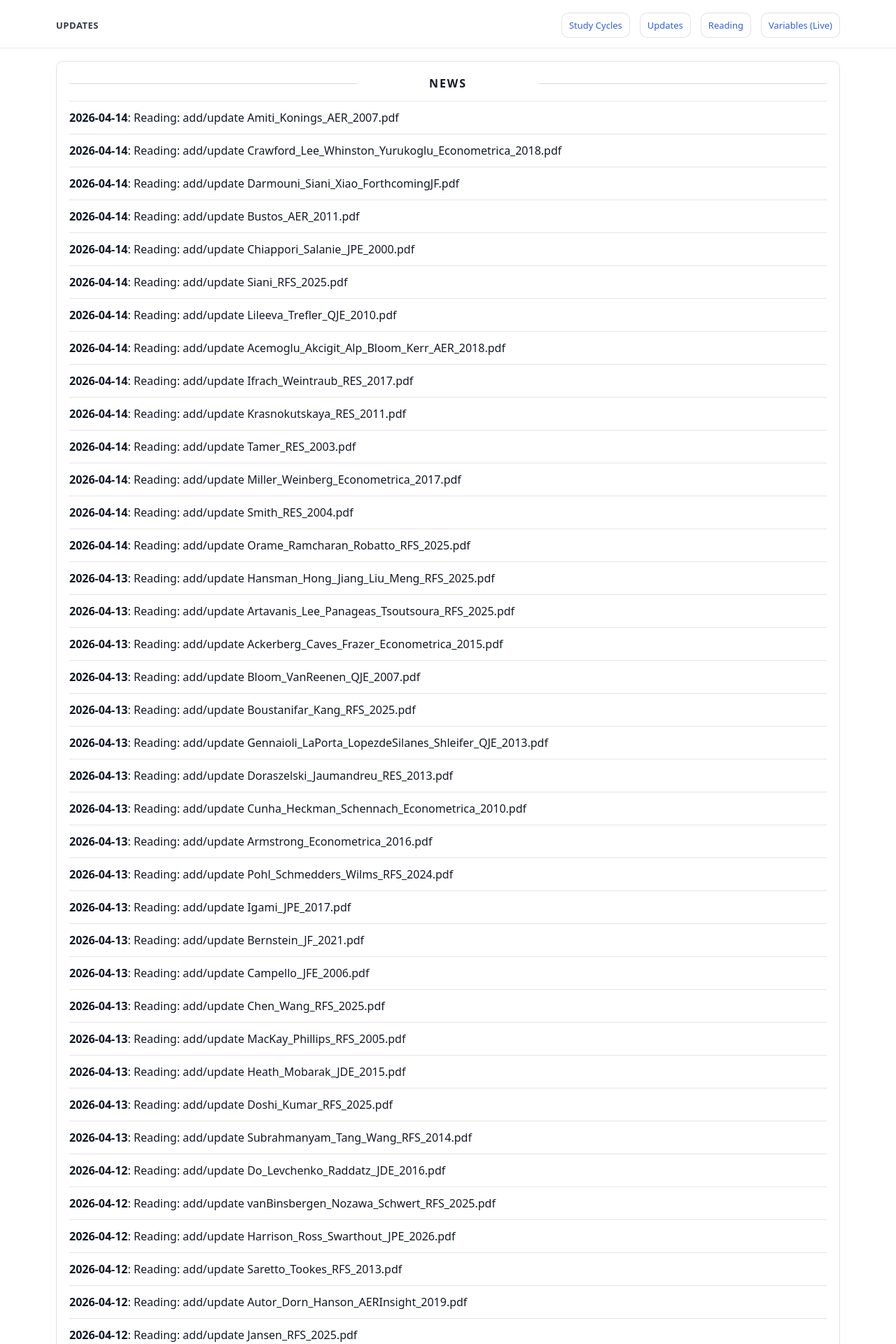
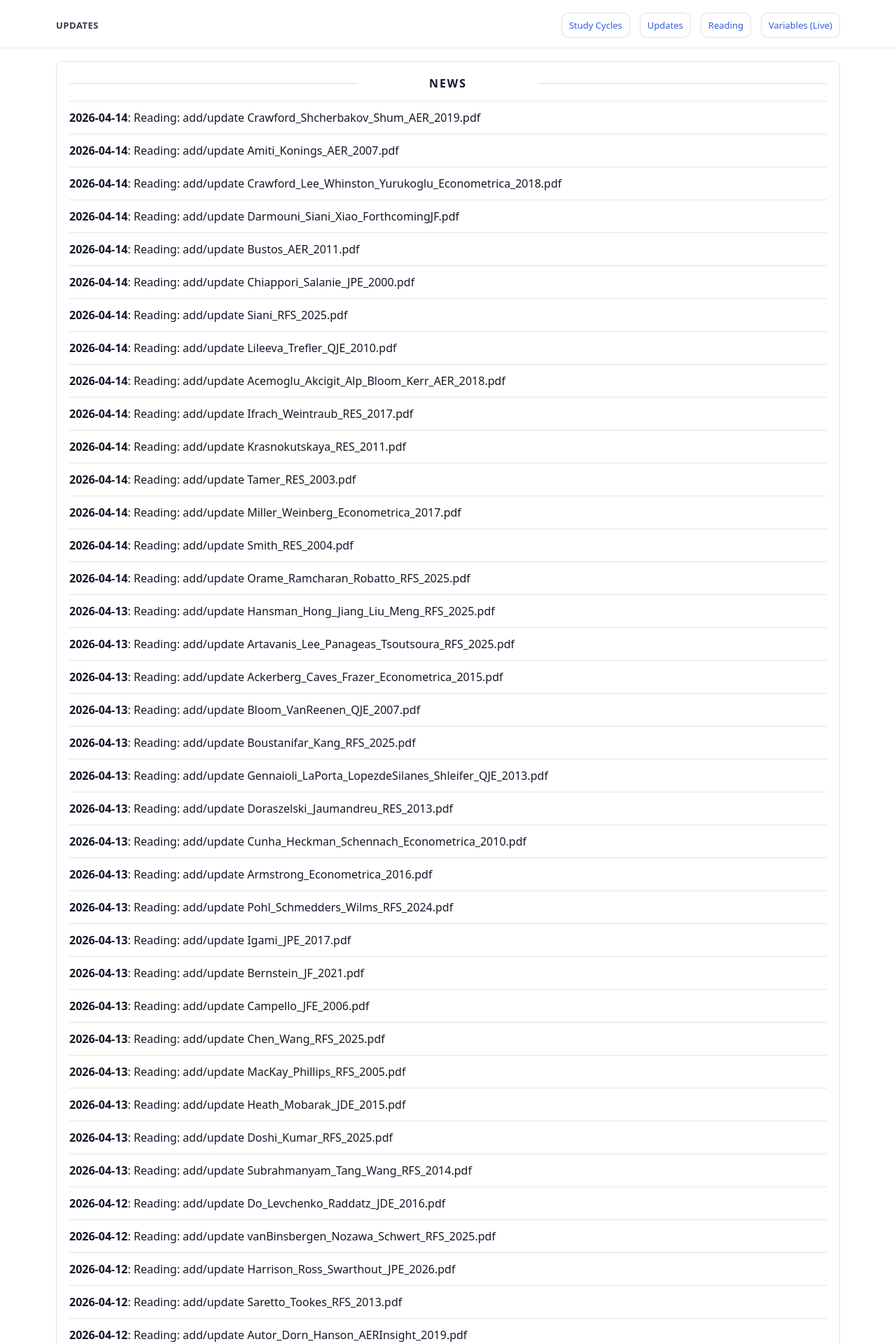
Before and after one commit to yaxinzn/study-archive, a Jekyll site: the page built from updates/index.md, in a window 1280 px wide. Shown: the top 1920 px of the page at 70% size. Built offline with Jekyll 4.4.1, drawn with Linux system fonts in a browser that asks for light colours; some of the changed text lies outside the part shown.

Commit message:
chore: update NEWS feed

```diff
--- a/_data/news.yml
+++ b/_data/news.yml
@@ -1,4 +1,7 @@
 # Auto-generated update history (sorted newest -> oldest). Do not edit manually.
+- ts: "1776165976"
+  date: "2026-04-14"
+  title: "Reading: add/update Crawford_Shcherbakov_Shum_AER_2019.pdf"
 - ts: "1776165321"
   date: "2026-04-14"
   title: "Reading: add/update Amiti_Konings_AER_2007.pdf"
```
